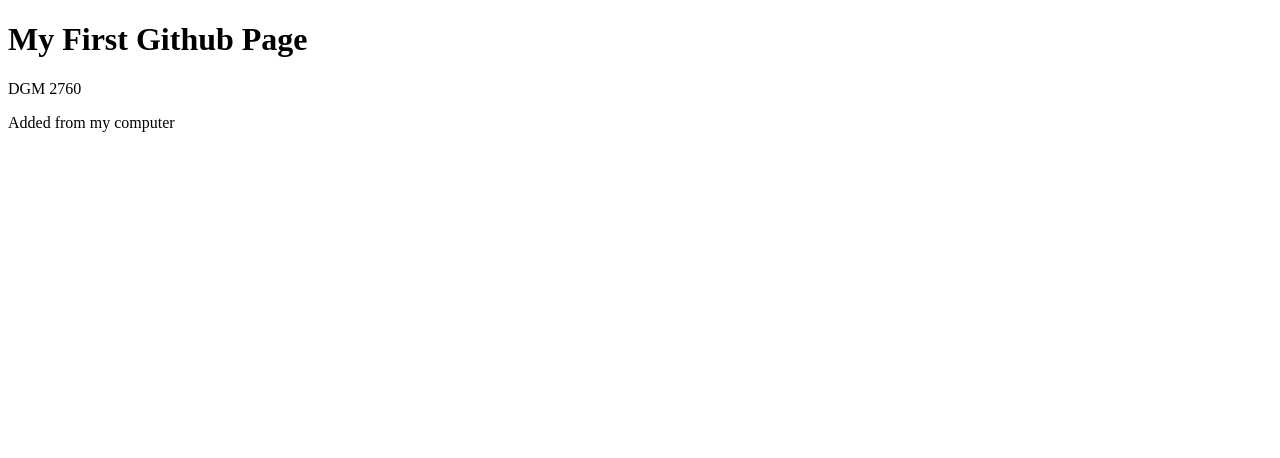
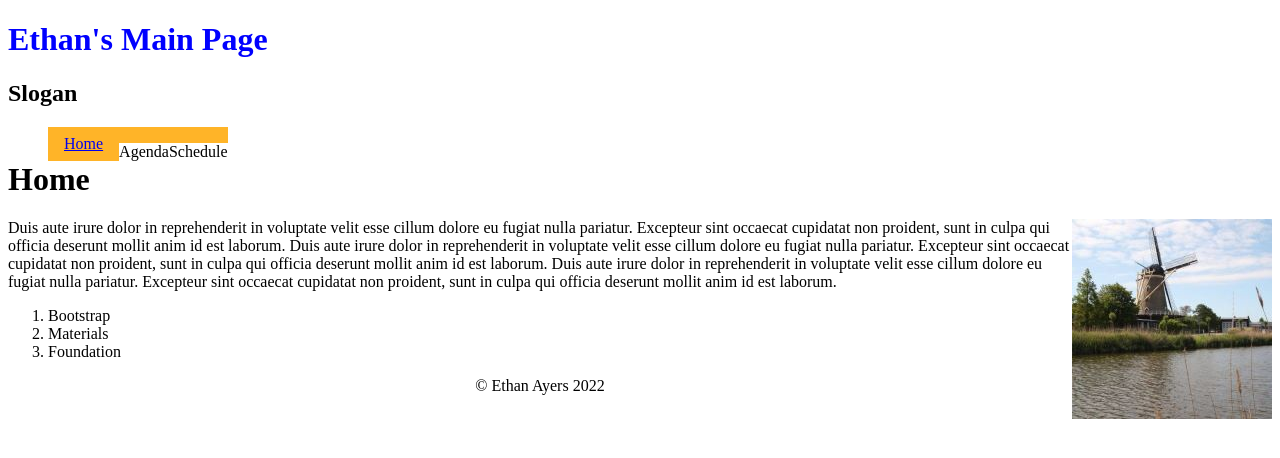
Before and after one commit to eayers127/dgm-2740-projects, a plain HTML site: page index.html in a window 1280 px wide. Drawn offline with Linux system fonts and the light colour scheme.

Commit message:
updated main page

```diff
--- /dev/null
+++ b/css/styles.css
@@ -0,0 +1,21 @@
+header h1{
+    color: blue;
+}
+nav ul li{
+    float: left;
+    list-style-type: none;
+}
+nav ul li a{
+    display: block;
+    padding: .5rem 1rem;
+    background-color: rgb(255, 180, 40);
+}
+main h1{
+    clear: both;
+}
+main img{
+    float: right;
+}
+footer{
+    text-align: center;
+}
--- a/index.html
+++ b/index.html
@@ -2,12 +2,37 @@
 <html lang="en">
 <head>
 <meta charset="UTF-8">
-<title>My First Page</title>
+<link href="css/styles.css" rel="stylesheet">
+<title>Ethan Ayers Web Page: Home</title>
 </head>
 
 <body>
-  <h1>My First Github Page</h1>
-  <p>DGM 2760</p>
-  <p>Added from my computer</p>
+<header>
+  <h1>Ethan's Main Page</h1>
+  <h2>Slogan</h2>
+</header>
+
+<nav>
+  <ul>
+    <li><a href ="index.html">Home</a></li>
+    <li><a href ="#"></a>Agenda</li>
+    <li><a href ="#"></a>Schedule</li>
+  </ul>
+</nav>
+
+<main>
+<h1>Home</h1>
+<img src="images/header.jpg" alt="Photo of Windmill">
+<p>Duis aute irure dolor in reprehenderit in voluptate velit esse cillum dolore eu fugiat nulla pariatur. Excepteur sint occaecat cupidatat non proident, sunt in culpa qui officia deserunt mollit anim id est laborum. Duis aute irure dolor in reprehenderit in voluptate velit esse cillum dolore eu fugiat nulla pariatur. Excepteur sint occaecat cupidatat non proident, sunt in culpa qui officia deserunt mollit anim id est laborum. Duis aute irure dolor in reprehenderit in voluptate velit esse cillum dolore eu fugiat nulla pariatur. Excepteur sint occaecat cupidatat non proident, sunt in culpa qui officia deserunt mollit anim id est laborum.</p>
+<ol>
+  <li>Bootstrap</li>
+  <li>Materials</li>
+  <li>Foundation</li>
+</ol>
+</main>
+
+<footer>
+&copy; Ethan Ayers 2022
+</footer>
 </body>
 </html>
```
Also changed, not shown: images/header.jpg (added).
